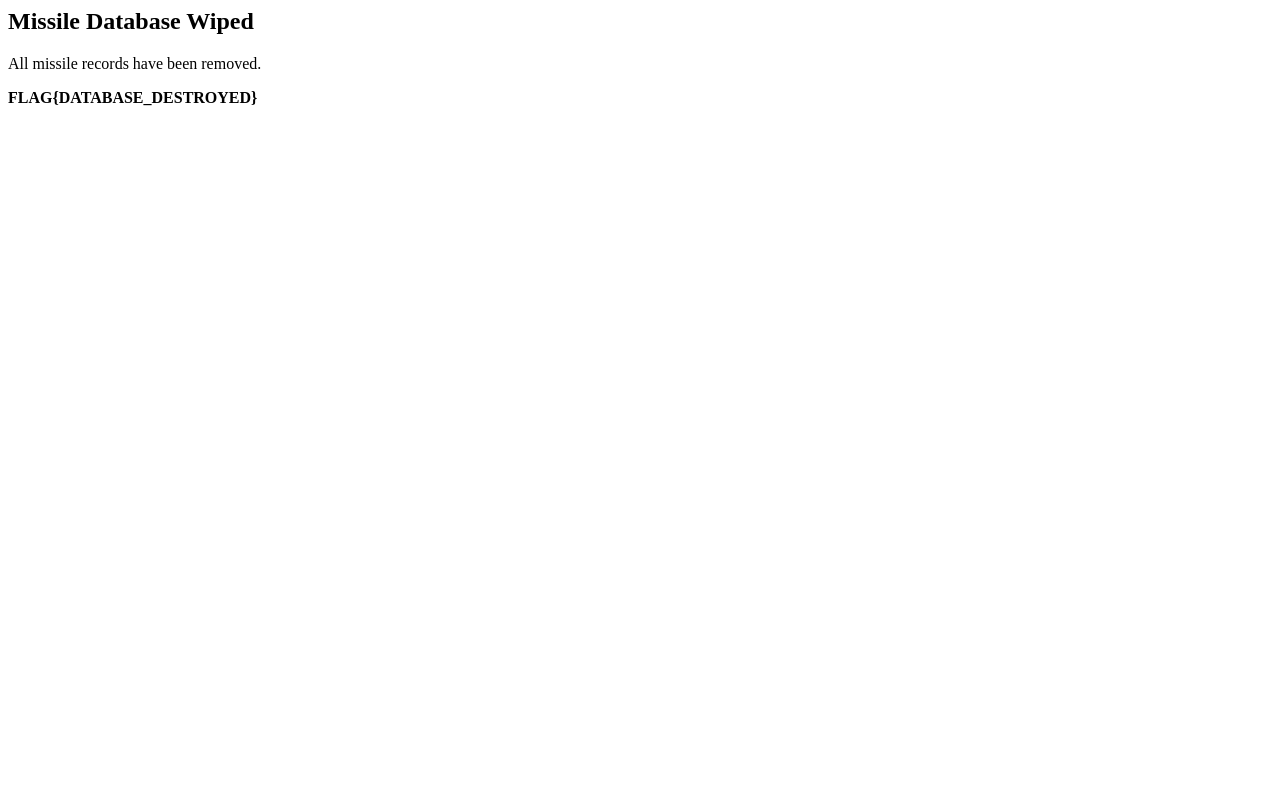
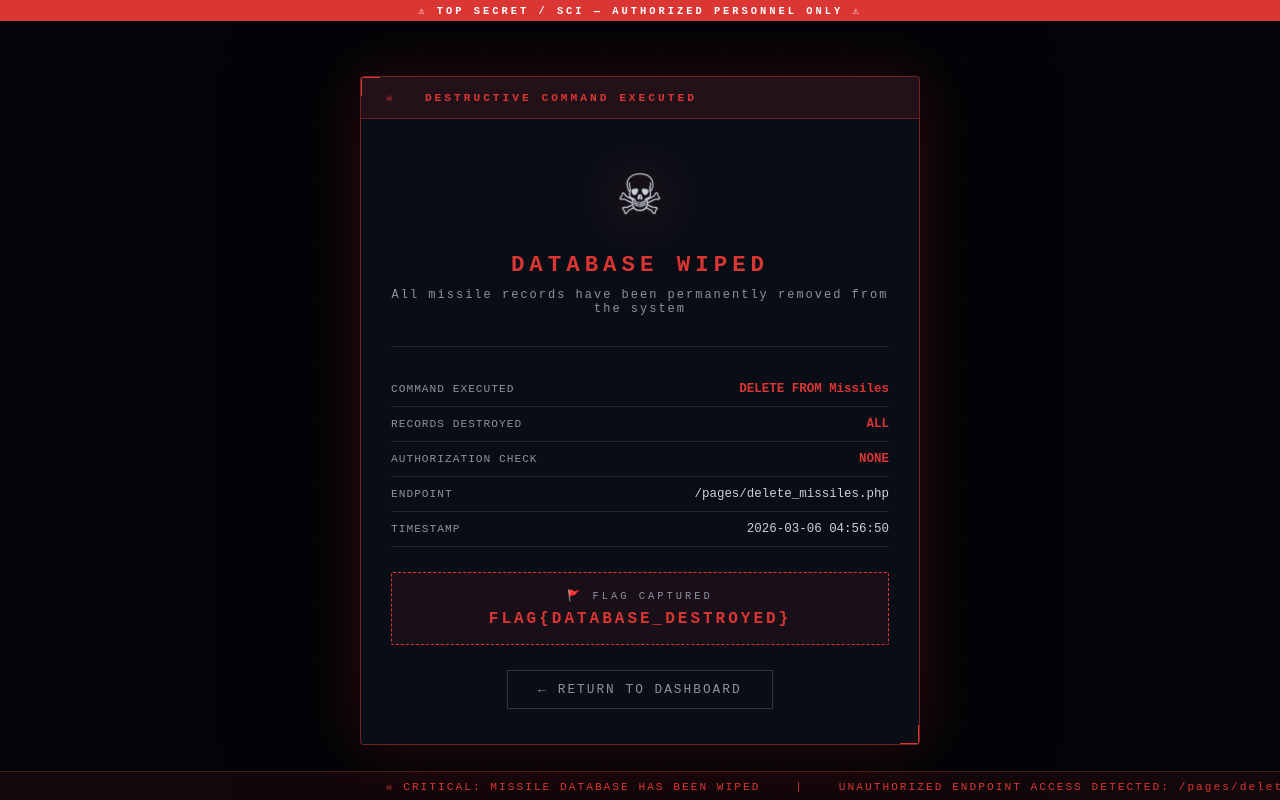
Before and after one commit to Heramb-Rallapally/icbm_launch, a PHP site: page /missile_ctf/pages/delete_missiles.php in a window 1280 px wide. Run offline with PHP 8.4, Linux system fonts and the light colour scheme.

Commit message:
fixed bugs

```diff
--- a/pages/dashboard.php
+++ b/pages/dashboard.php
@@ -898,7 +898,7 @@ $health_pct = $health_data['Health_Percentage'];
                 <div class="big-number"><?php echo $missile_count; ?></div>
                 <p>Active Missiles Detected</p>
             </div>
-            <a href="inventory.php" class="inventory-btn">Access Inventory Database →</a>
+            <a href="inventory.php?level=Delta" class="inventory-btn">Access Inventory Database →</a>
         </div>
     </div>
 
--- a/pages/delete_missiles.php
+++ b/pages/delete_missiles.php
@@ -1,23 +1,312 @@
+
 <?php
-
 include("../config/database.php");
 
 /*
 VULNERABILITY:
 No authentication or authorization check.
-
 Anyone who discovers this endpoint
 can delete the missile database.
 */
 
 $query = "DELETE FROM Missiles";
+mysqli_query($conn, $query);
+?>
 
-mysqli_query($conn,$query);
+<!DOCTYPE html>
+<html lang="en">
+<head>
+    <meta charset="UTF-8">
+    <meta name="viewport" content="width=device-width, initial-scale=1.0">
+    <title>ICBM Control | Database Wiped</title>
+    <style>
+        * { margin: 0; padding: 0; box-sizing: border-box; }
 
-echo "<h2>Missile Database Wiped</h2>";
+        body {
+            background: #020408;
+            font-family: 'Courier New', monospace;
+            color: #c9d1d9;
+            min-height: 100vh;
+            display: flex;
+            flex-direction: column;
+        }
 
-echo "<p>All missile records have been removed.</p>";
+        .grid-bg {
+            position: fixed;
+            top: 0; left: 0;
+            width: 100vw; height: 100vh;
+            background-image:
+                linear-gradient(rgba(218,54,51,0.03) 1px, transparent 1px),
+                linear-gradient(90deg, rgba(218,54,51,0.03) 1px, transparent 1px);
+            background-size: 60px 60px;
+            z-index: 0;
+            pointer-events: none;
+        }
 
-echo "<b>FLAG{DATABASE_DESTROYED}</b>";
+        .classification-bar {
+            background: #da3633;
+            color: white;
+            font-size: 0.65rem;
+            font-weight: bold;
+            letter-spacing: 3px;
+            padding: 4px 0;
+            text-align: center;
+            text-transform: uppercase;
+            position: relative;
+            z-index: 10;
+        }
 
-?>
+        /* ── Center Container ── */
+        .center-wrap {
+            position: relative;
+            z-index: 5;
+            flex: 1;
+            display: flex;
+            justify-content: center;
+            align-items: center;
+            padding: 40px 20px;
+        }
+
+        .wipe-card {
+            position: relative;
+            background: rgba(10,14,23,0.97);
+            border: 1px solid rgba(218,54,51,0.5);
+            border-radius: 4px;
+            width: 100%;
+            max-width: 560px;
+            box-shadow:
+                0 0 60px rgba(218,54,51,0.2),
+                0 0 120px rgba(0,0,0,0.9);
+            overflow: hidden;
+        }
+
+        .wipe-card::before,
+        .wipe-card::after {
+            content: '';
+            position: absolute;
+            width: 18px; height: 18px;
+            border-color: #da3633;
+            border-style: solid;
+            z-index: 2;
+        }
+        .wipe-card::before { top: -1px; left: -1px; border-width: 2px 0 0 2px; }
+        .wipe-card::after  { bottom: -1px; right: -1px; border-width: 0 2px 2px 0; }
+
+        /* ── Card Header ── */
+        .wipe-header {
+            background: rgba(218,54,51,0.12);
+            border-bottom: 1px solid rgba(218,54,51,0.4);
+            padding: 14px 25px;
+            font-size: 0.7rem;
+            font-weight: bold;
+            text-transform: uppercase;
+            letter-spacing: 3px;
+            color: #da3633;
+            display: flex;
+            align-items: center;
+            gap: 10px;
+        }
+
+        /* ── Card Body ── */
+        .wipe-body {
+            padding: 35px 30px;
+            text-align: center;
+        }
+
+        .skull-icon {
+            font-size: 4rem;
+            margin-bottom: 20px;
+            filter: drop-shadow(0 0 15px rgba(218,54,51,0.8));
+            animation: pulse 1.5s ease-in-out infinite;
+        }
+
+        @keyframes pulse {
+            0%, 100% { transform: scale(1);    filter: drop-shadow(0 0 15px rgba(218,54,51,0.8)); }
+            50%       { transform: scale(1.08); filter: drop-shadow(0 0 30px rgba(218,54,51,1));   }
+        }
+
+        .wipe-title {
+            font-size: 1.4rem;
+            color: #da3633;
+            text-transform: uppercase;
+            letter-spacing: 5px;
+            font-weight: bold;
+            margin-bottom: 10px;
+        }
+
+        .wipe-subtitle {
+            font-size: 0.75rem;
+            color: #8b949e;
+            letter-spacing: 2px;
+            margin-bottom: 30px;
+        }
+
+        /* ── Divider ── */
+        .divider {
+            border: none;
+            border-top: 1px solid #21262d;
+            margin: 0 0 25px;
+        }
+
+        /* ── Info Rows ── */
+        .info-row {
+            display: flex;
+            justify-content: space-between;
+            align-items: center;
+            padding: 10px 0;
+            border-bottom: 1px solid #21262d;
+            font-size: 0.78rem;
+        }
+
+        .info-row:last-of-type { border-bottom: none; }
+
+        .info-label {
+            color: #8b949e;
+            letter-spacing: 1px;
+            text-transform: uppercase;
+            font-size: 0.7rem;
+        }
+
+        .info-value { color: #c9d1d9; }
+        .info-value.red { color: #da3633; font-weight: bold; }
+
+        /* ── Flag Box ── */
+        .flag-box {
+            margin-top: 25px;
+            padding: 16px;
+            background: rgba(218,54,51,0.08);
+            border: 1px dashed #da3633;
+            border-radius: 2px;
+        }
+
+        .flag-box .flag-label {
+            font-size: 0.65rem;
+            color: #8b949e;
+            letter-spacing: 3px;
+            text-transform: uppercase;
+            margin-bottom: 8px;
+        }
+
+        .flag-box .flag-value {
+            font-size: 1rem;
+            color: #da3633;
+            font-weight: bold;
+            letter-spacing: 3px;
+        }
+
+        /* ── Back Button ── */
+        .back-btn {
+            display: inline-block;
+            margin-top: 25px;
+            padding: 11px 30px;
+            background: transparent;
+            border: 1px solid #30363d;
+            color: #8b949e;
+            font-family: 'Courier New', monospace;
+            font-size: 0.8rem;
+            letter-spacing: 2px;
+            text-transform: uppercase;
+            text-decoration: none;
+            transition: all 0.3s;
+        }
+
+        .back-btn:hover {
+            border-color: #da3633;
+            color: #da3633;
+            text-decoration: none;
+        }
+
+        /* ── Ticker ── */
+        .ticker-wrap {
+            position: fixed;
+            bottom: 0; left: 0;
+            width: 100%;
+            background: rgba(218,54,51,0.08);
+            border-top: 1px solid rgba(218,54,51,0.3);
+            overflow: hidden;
+            z-index: 20;
+            padding: 5px 0;
+        }
+
+        .ticker {
+            display: inline-block;
+            white-space: nowrap;
+            animation: ticker 25s linear infinite;
+            font-size: 0.7rem;
+            color: #da3633;
+            letter-spacing: 2px;
+        }
+
+        @keyframes ticker {
+            0%   { transform: translateX(100vw); }
+            100% { transform: translateX(-100%); }
+        }
+
+    </style>
+</head>
+<body>
+
+<div class="grid-bg"></div>
+
+<div class="classification-bar">⚠ Top Secret / SCI — Authorized Personnel Only ⚠</div>
+
+<div class="center-wrap">
+    <div class="wipe-card">
+
+        <div class="wipe-header">
+            ☠ &nbsp; DESTRUCTIVE COMMAND EXECUTED
+        </div>
+
+        <div class="wipe-body">
+
+            <div class="skull-icon">☠</div>
+
+            <div class="wipe-title">Database Wiped</div>
+            <div class="wipe-subtitle">All missile records have been permanently removed from the system</div>
+
+            <hr class="divider">
+
+            <div class="info-row">
+                <span class="info-label">Command Executed</span>
+                <span class="info-value red">DELETE FROM Missiles</span>
+            </div>
+            <div class="info-row">
+                <span class="info-label">Records Destroyed</span>
+                <span class="info-value red">ALL</span>
+            </div>
+            <div class="info-row">
+                <span class="info-label">Authorization Check</span>
+                <span class="info-value red">NONE</span>
+            </div>
+            <div class="info-row">
+                <span class="info-label">Endpoint</span>
+                <span class="info-value">/pages/delete_missiles.php</span>
+            </div>
+            <div class="info-row">
+                <span class="info-label">Timestamp</span>
+                <span class="info-value"><?php echo date('Y-m-d H:i:s'); ?></span>
+            </div>
+
+            <div class="flag-box">
+                <div class="flag-label">🚩 Flag Captured</div>
+                <div class="flag-value">FLAG{DATABASE_DESTROYED}</div>
+            </div>
+
+            <a href="dashboard.php" class="back-btn">← Return to Dashboard</a>
+
+        </div>
+    </div>
+</div>
+
+<div class="ticker-wrap">
+    <span class="ticker">
+        &nbsp;&nbsp;&nbsp; ☠ CRITICAL: MISSILE DATABASE HAS BEEN WIPED &nbsp;&nbsp;&nbsp;|&nbsp;&nbsp;&nbsp;
+        UNAUTHORIZED ENDPOINT ACCESS DETECTED: /pages/delete_missiles.php &nbsp;&nbsp;&nbsp;|&nbsp;&nbsp;&nbsp;
+        ALL MISSILE RECORDS DESTROYED &nbsp;&nbsp;&nbsp;|&nbsp;&nbsp;&nbsp;
+        SYSTEM INTEGRITY COMPROMISED &nbsp;&nbsp;&nbsp;|&nbsp;&nbsp;&nbsp;
+        CTF CHALLENGE ACTIVE — FIND ALL FLAGS TO WIN &nbsp;&nbsp;&nbsp;|&nbsp;&nbsp;&nbsp;
+    </span>
+</div>
+
+</body>
+</html>
```
Also changed, not shown: pages/inventory.php (+60 -29 lines).
